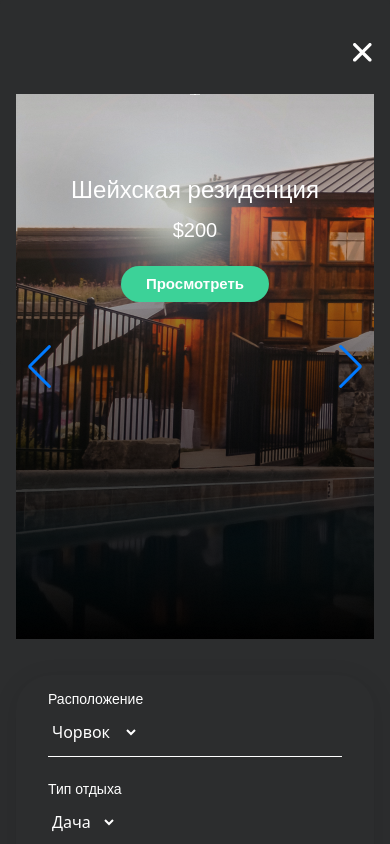
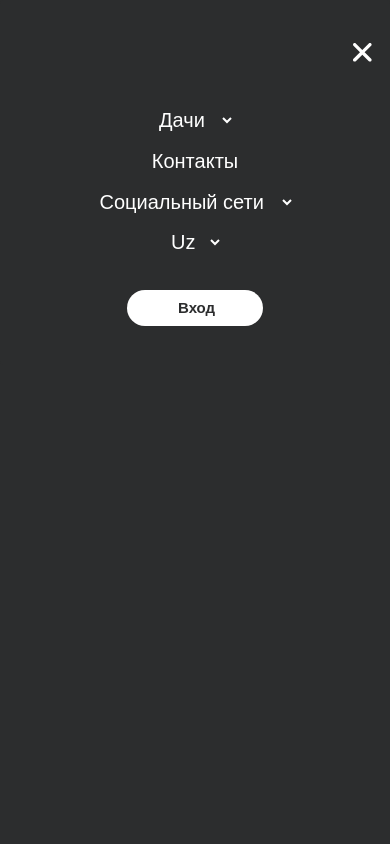
Before and after one commit to khurshidbekweb/cottage, a React (Create React App) app: page / in a window 390 px wide. Both pictures are taken after a click on the button "Меню". Shown: the top 844 px of the page. Built offline with nearby package versions, Linux system fonts and the light colour scheme; no server answers.

Commit message:
index get

```diff
--- a/src/components/Header/Header.css
+++ b/src/components/Header/Header.css
@@ -23,6 +23,7 @@
     padding: 25px 0 0 0;
     text-align: center;
 }
+
 
 .info-card {
     padding: 80px 0;
@@ -216,7 +217,12 @@
     display: none;
 }
 
-@media (max-width: 390px) {
+@media only screen and (max-width: 390px) {
+    .swiper{
+        width: 100%;
+        display: block;
+        z-index: -9 !important;
+    }
     .header {
         width: 358px;
         margin: 0 auto;
@@ -307,6 +313,7 @@
         background: #2C2D2E;
         box-shadow: 0px 5px 25px rgba(0, 0, 0, 0.1);
         border-radius: 35px;
+        z-index: -1;
     }
 
     .header-inner {
--- a/src/components/Header/Header.jsx
+++ b/src/components/Header/Header.jsx
@@ -19,6 +19,7 @@ const Header = () => {
   return (
     <header className="header">
       <Swiper
+      className="swiper"
         modules={[Navigation, Pagination, Scrollbar, A11y, Autoplay, Parallax]}
         spaceBetween={1}
         slidesPerView={1}
@@ -30,12 +31,11 @@ const Header = () => {
           enabled: true,
         }}
         pagination= {{
-          // el: "div",
           enabled: true,
           clickable: true,
-          bulletClass: "circle",
-          bulletActiveClass: "active",
-          dynamicBullets: true
+          // bulletClass: "circle",
+          // bulletActiveClass: "active",
+          // dynamicBullets: true
         }}
       >
         <SwiperSlide>
@@ -48,13 +48,6 @@ const Header = () => {
                   Просмотреть
                 </Link>
               </div>
-              {/* <div className="circles">
-                    <div className="circle active"></div>
-                    <div className="circle"></div>
-                    <div className="circle"></div>
-                    <div className="circle"></div>
-                    <div className="circle"></div>
-                  </div>                           */}
             </div>
           </div>
         </SwiperSlide>
@@ -68,13 +61,6 @@ const Header = () => {
                   Просмотреть
                 </Link>
               </div>
-              {/* <div className="circles">
-                    <div className="circle"></div>
-                    <div className="circle active"></div>
-                    <div className="circle"></div>
-                    <div className="circle"></div>
-                    <div className="circle"></div>
-                  </div> */}
             </div>
           </div>
         </SwiperSlide>
@@ -88,13 +74,6 @@ const Header = () => {
                   Просмотреть
                 </Link>
               </div>
-              {/* <div className="circles">
-                    <div className="circle"></div>
-                    <div className="circle"></div>
-                    <div className="circle active"></div>
-                    <div className="circle"></div>
-                    <div className="circle"></div>
-                  </div>             */}
             </div>
           </div>
         </SwiperSlide>
@@ -108,13 +87,6 @@ const Header = () => {
                   Просмотреть
                 </Link>
               </div>
-              {/* <div className="circles">
-                    <div className="circle"></div>
-                    <div className="circle"></div>
-                    <div className="circle"></div>
-                    <div className="circle active"></div>
-                    <div className="circle"></div>
-                  </div>        */}
             </div>
           </div>
         </SwiperSlide>
@@ -128,13 +100,6 @@ const Header = () => {
                   Просмотреть
                 </Link>
               </div>
-              {/* <div className="circles">
-                    <div className="circle"></div>
-                    <div className="circle"></div>
-                    <div className="circle"></div>
-                    <div className="circle"></div>
-                    <div className="circle active"></div>
-                  </div>        */}
             </div>
           </div>
         </SwiperSlide>
@@ -175,7 +140,6 @@ const Header = () => {
 
           <div className="header-inner-box">
             <p className="header-top-usd">Цена</p>
-
             <input
               className="header-nums"
               type="text"
@@ -208,7 +172,7 @@ const Header = () => {
             <div className="circle"></div>
             <div className="circle"></div>
             <div className="circle"></div>
-          </div> */}
+      </div> */}
     </header>
   );
 };
--- a/src/components/Navbar/Navbar.css
+++ b/src/components/Navbar/Navbar.css
@@ -406,7 +406,7 @@
     background-color: transparent;
 }
 
-@media (max-width: 390px) {
+@media only screen and (max-width: 576px) {
     .navbar {
         margin: 0;
         padding: 10px 0;
@@ -418,7 +418,9 @@
     .menu {
         display: flex;
     }
-
+    .modal-menu{
+        z-index: 999;
+    }
     .logo {
         margin: 0 45px 0 0;
         padding: 0;
--- a/src/components/Navbar/Navbar.jsx
+++ b/src/components/Navbar/Navbar.jsx
@@ -60,7 +60,7 @@ const Navbar = () => {
               position: "none",
               background: "#2C2D2E",
               border: "none",
-              color: "#ffffff",
+              color: "#ffffff"
             },
           }}
         >
@@ -78,9 +78,8 @@ const Navbar = () => {
             <Link to="/contact" className="modal-contact">
               Контакты
             </Link>
-
             <select className="modal-select-two" name="social" id="social">
-              <option value="socials">Социальный сети</option>
+              <option hidden value="socials">Социальный сети</option>
               <option value="telegram">Telegram</option>
               <option value="facebook">Facebook</option>
               <option value="instagram">Instagram</option>
@@ -125,7 +124,7 @@ const Navbar = () => {
           </Link>
 
           <select className="select-two" name="social" id="social">
-            <option value="socials">Социальный сети</option>
+            <option hidden value="socials">Социальный сети</option>
             <option value="telegram">Telegram</option>
             <option value="facebook">Facebook</option>
             <option value="instagram">Instagram</option>
@@ -133,8 +132,8 @@ const Navbar = () => {
           </select>
 
           <select className="select-three" name="language" id="language">
+            <option value="uz">Uz</option>
             <option value="ru">Ру</option>
-            <option value="uz">Uz</option>
           </select>
         </div>
 
```
Also changed, not shown: index.html (renamed from public/index.html).
